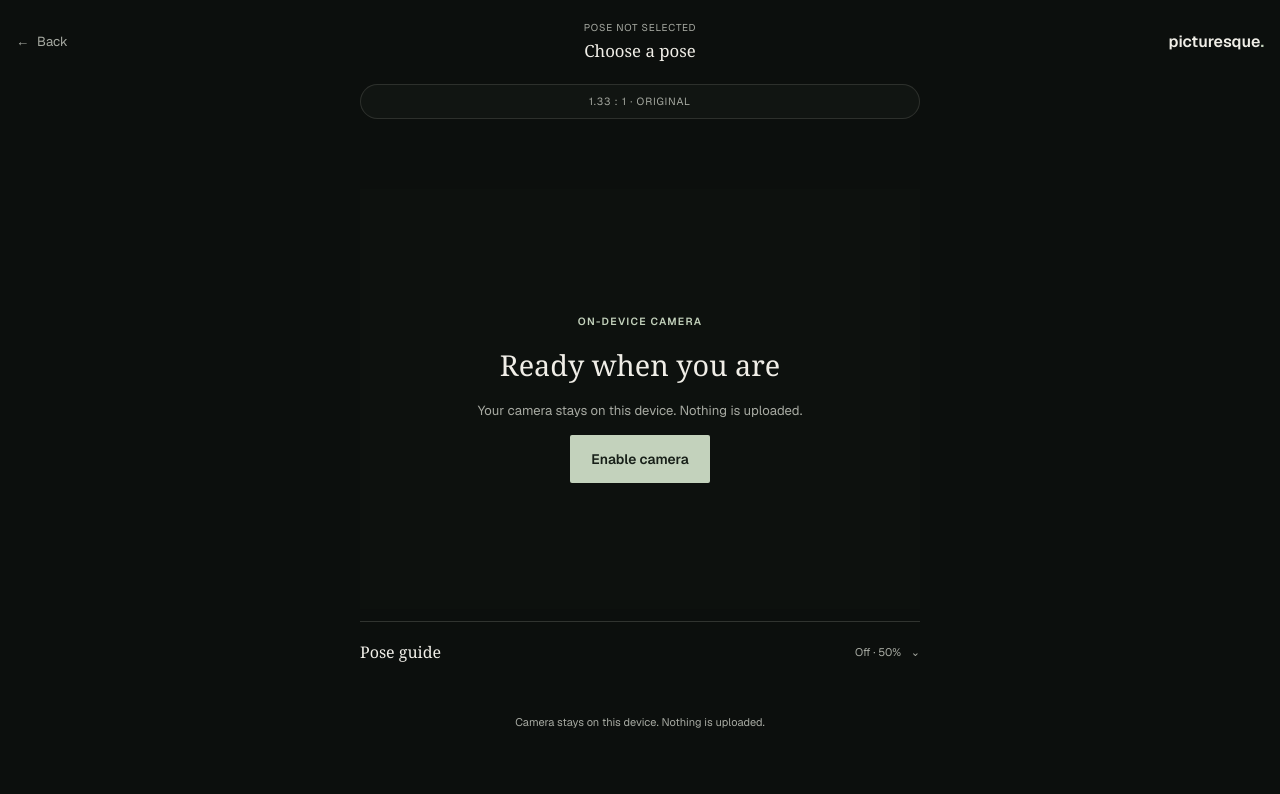
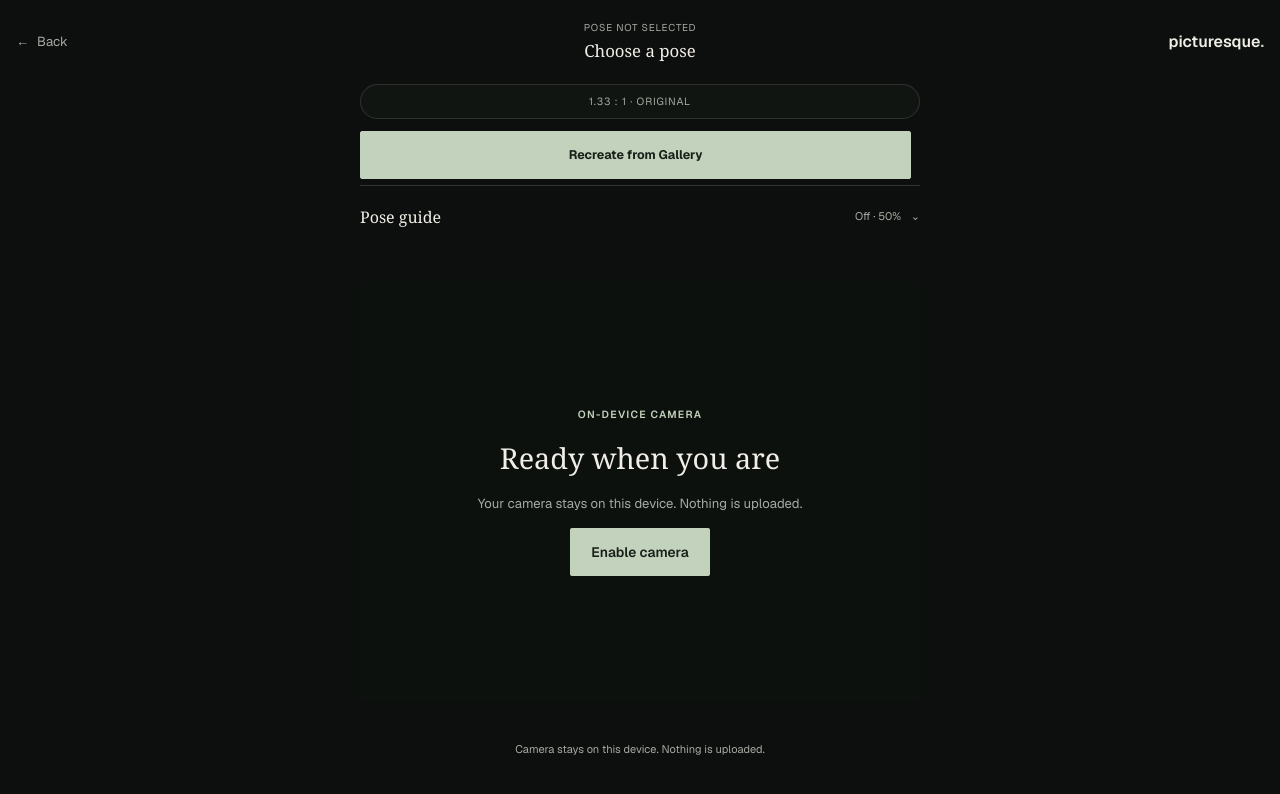
Before and after one commit to divyamagg2005/picturesque, a Next.js app: page /camera in a window 1280 px wide. Shown: the top 794 px of the page. Built offline with nearby package versions, Linux system fonts and the light colour scheme.

Commit message:
ui / ux fixed for recreate from gallery

```diff
--- a/src/app/globals.css
+++ b/src/app/globals.css
@@ -1832,23 +1832,34 @@ button {
   gap: 0.35rem;
 }
 
+.overlay-controls-shell {
+  display: grid;
+  width: min(100%, 560px);
+  min-width: 0;
+  margin-inline: auto;
+  gap: 0.35rem;
+}
+
 .gallery-reference-controls {
   display: grid;
-  gap: 0.4rem;
+  grid-template-columns: minmax(0, 1fr) auto;
+  align-items: center;
+  gap: 0.55rem;
 }
 
 .gallery-reference-picker {
   position: relative;
   display: flex;
-  min-height: 2.55rem;
+  min-height: 3rem;
   align-items: center;
   justify-content: center;
-  border: 1px solid var(--line);
+  border: 1px solid var(--accent);
   border-radius: 2px;
-  background: #171c18;
-  color: var(--foreground);
+  background: var(--accent);
+  color: #182019;
   cursor: pointer;
-  font-size: 0.72rem;
+  font-size: 0.78rem;
+  font-weight: 700;
   touch-action: manipulation;
 }
 
@@ -1869,11 +1880,12 @@ button {
 
 .gallery-reference-selected {
   display: flex;
+  max-width: 45%;
   min-width: 0;
   align-items: center;
   justify-content: space-between;
   gap: 0.75rem;
-  color: var(--muted);
+  color: var(--foreground);
   font-size: 0.68rem;
 }
 
--- a/src/components/camera/CameraView.tsx
+++ b/src/components/camera/CameraView.tsx
@@ -353,6 +353,23 @@ export function CameraView({ pose, invalidPoseId }: CameraViewProps) {
         {currentAspectRatio > 1 ? `${currentAspectRatio.toFixed(2)} : 1` : `1 : ${(1 / currentAspectRatio).toFixed(2)}`} · {filterPreset === "none" ? "Original" : filterPreset.toUpperCase()}
       </div>
 
+      <OverlayControls
+        galleryImageName={galleryReference?.name}
+        imageAvailable={Boolean(activeReferenceImage)}
+        mode={overlayMode}
+        offsetX={overlayOffsetX}
+        offsetY={overlayOffsetY}
+        onGalleryImageSelect={(file) => void handleGalleryImageSelect(file)}
+        onModeChange={setOverlayMode}
+        onMove={moveOverlay}
+        onOpacityChange={(opacity) => setOverlayOpacity(clampOverlayOpacity(opacity))}
+        onRemoveGalleryImage={() => void handleRemoveGalleryImage()}
+        onReset={resetOverlay}
+        onScaleChange={(scale) => setOverlayScale(clampOverlayScale(scale))}
+        opacity={overlayOpacity}
+        scale={overlayScale}
+      />
+
       {invalidPoseId && (
         <p className="camera-notice" role="alert">
           That pose is not in the library. You can choose another pose or continue without one.
@@ -500,23 +517,6 @@ export function CameraView({ pose, invalidPoseId }: CameraViewProps) {
             />
           </>
         )}
-        <OverlayControls
-          galleryImageName={galleryReference?.name}
-          imageAvailable={Boolean(activeReferenceImage)}
-          mode={overlayMode}
-          offsetX={overlayOffsetX}
-          offsetY={overlayOffsetY}
-          onGalleryImageSelect={(file) => void handleGalleryImageSelect(file)}
-          onModeChange={setOverlayMode}
-          onMove={moveOverlay}
-          onOpacityChange={(opacity) => setOverlayOpacity(clampOverlayOpacity(opacity))}
-          onRemoveGalleryImage={() => void handleRemoveGalleryImage()}
-          onReset={resetOverlay}
-          onScaleChange={(scale) => setOverlayScale(clampOverlayScale(scale))}
-          opacity={overlayOpacity}
-          scale={overlayScale}
-        />
-
         <p aria-live="polite" className="camera-action-message">{actionMessage}</p>
         <p className="camera-privacy-note">Camera stays on this device. Nothing is uploaded.</p>
       </section>
--- a/src/components/camera/OverlayControls.tsx
+++ b/src/components/camera/OverlayControls.tsx
@@ -40,6 +40,31 @@ export function OverlayControls({
   onReset,
 }: OverlayControlsProps) {
   return (
+    <div className="overlay-controls-shell">
+      <div className="gallery-reference-controls">
+          <label className="gallery-reference-picker">
+            <span>Recreate from Gallery</span>
+            <input
+              accept="image/*"
+              aria-label="Choose a reference image from your gallery"
+              onChange={(event) => {
+                const file = event.currentTarget.files?.[0];
+                if (file) onGalleryImageSelect(file);
+                event.currentTarget.value = "";
+              }}
+              type="file"
+            />
+          </label>
+          {galleryImageName && (
+            <div className="gallery-reference-selected">
+              <span className="gallery-reference-name" title={galleryImageName}>{galleryImageName}</span>
+              <button className="gallery-reference-remove" onClick={onRemoveGalleryImage} type="button">
+                Remove
+              </button>
+            </div>
+          )}
+      </div>
+
       <details aria-label="Reference pose overlay settings" className="overlay-controls">
         <summary className="overlay-settings-summary">
           <span className="overlay-summary-title">Pose guide</span>
@@ -69,30 +94,6 @@ export function OverlayControls({
             >
               Photo
             </button>
-        </div>
-
-        <div className="gallery-reference-controls">
-          <label className="gallery-reference-picker">
-            <span>Recreate from Gallery</span>
-            <input
-              accept="image/*"
-              aria-label="Choose a reference image from your gallery"
-              onChange={(event) => {
-                const file = event.currentTarget.files?.[0];
-                if (file) onGalleryImageSelect(file);
-                event.currentTarget.value = "";
-              }}
-              type="file"
-            />
-          </label>
-          {galleryImageName && (
-            <div className="gallery-reference-selected">
-              <span className="gallery-reference-name" title={galleryImageName}>{galleryImageName}</span>
-              <button className="gallery-reference-remove" onClick={onRemoveGalleryImage} type="button">
-                Remove
-              </button>
-            </div>
-          )}
           </div>
 
           <label className="overlay-opacity-control">
@@ -128,5 +129,6 @@ export function OverlayControls({
           </div>
         </div>
       </details>
+    </div>
   );
 }
```
Lines whose indentation alone changed are shown as unchanged.
